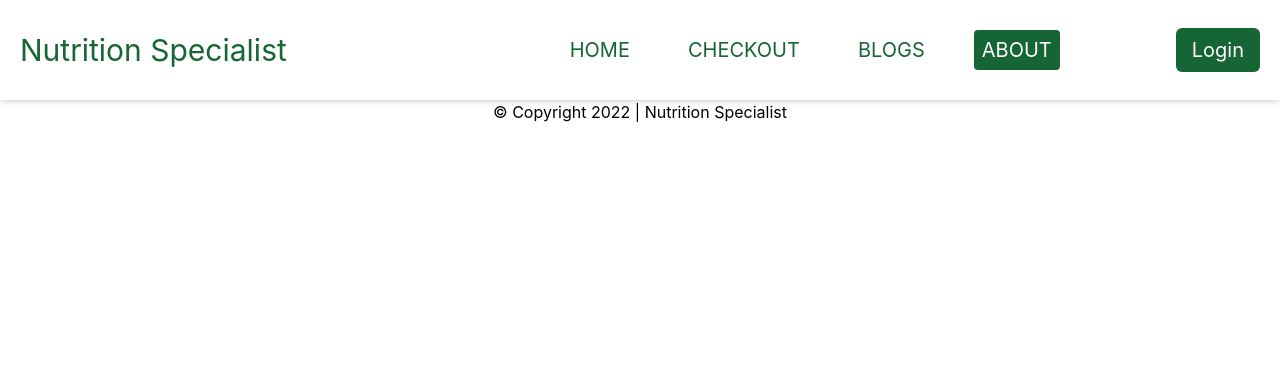
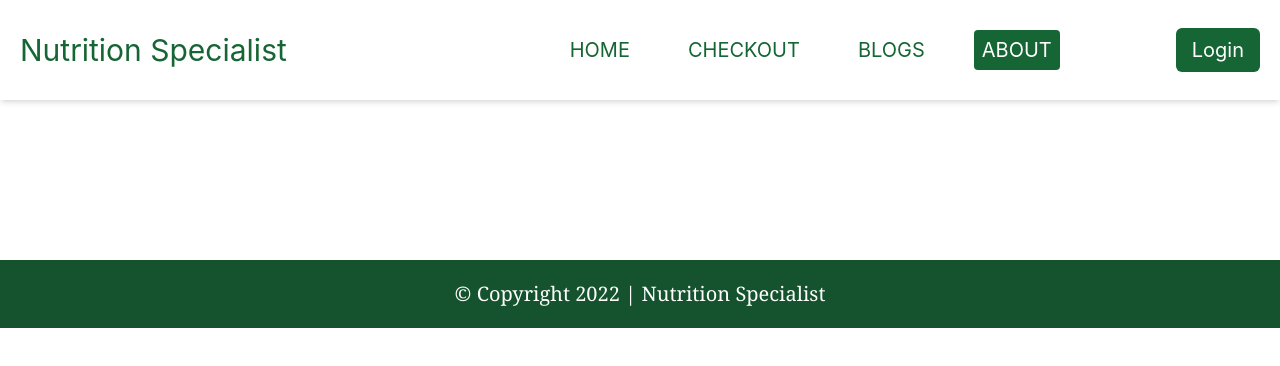
Before and after one commit to shareefrahat/nutrition-specialist, a React (Create React App) app: page /about in a window 1280 px wide. Shown: the top 366 px of the page. Built offline with nearby package versions, Linux system fonts and the light colour scheme.

Commit message:
footer ui added

```diff
--- a/src/components/Footer/Footer.js
+++ b/src/components/Footer/Footer.js
@@ -1,10 +1,15 @@
 import React from "react";
 
 const Footer = () => {
+  const today = new Date();
+  const year = today.getFullYear();
+
   return (
-    <footer>
-      <p>&copy; Copyright 2022 | Nutrition Specialist</p>
-    </footer>
+    <>
+      <footer className="bg-green-900 text-white p-5 text-md lg:text-xl font-serif mt-40">
+        <p>&copy; Copyright {year} | Nutrition Specialist</p>
+      </footer>
+    </>
   );
 };
 
```
